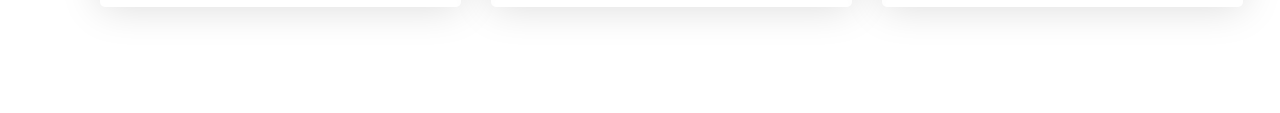
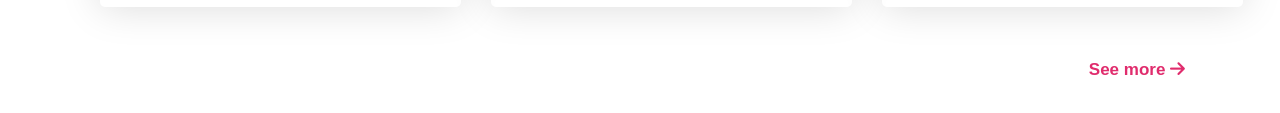
Before and after one commit to mobashirul-alam/influencer-gear, a plain HTML site: page index.html in a window 1280 px wide. Shown: the part 2622-2735 px from the top of the page. Before the commit the page ends 2679 px from the top, so only its background shows below. Drawn offline with Linux system fonts and the light colour scheme.

Commit message:
button-added

```diff
--- a/css/style.css
+++ b/css/style.css
@@ -147,3 +147,22 @@ nav{
 .product-rating, .product-text{
     color: #787885;
 }
+.button-see-more{
+    position: relative;
+    left: 91%;
+    border: none;
+    background-color: transparent;
+    /* border: 1px solid; */
+    margin-top: 50px;
+
+}
+.button-see-more a{
+    text-decoration: none;
+    font-size: 17px;
+    font-weight: 600;
+    line-height: 24px;
+    color: #E02C6D;
+}
+/* ---------------------
+    product gallery end
+   -------------------- */
--- a/index.html
+++ b/index.html
@@ -243,6 +243,11 @@
                     </div>
                 </div>
             </div>
+            <div>
+                <button class="button-see-more">
+                    <a href="">See more <i class="fas fa-arrow-right"></i></a>
+                </button>
+            </div>
         </section>
     </main>
 </body>
```
